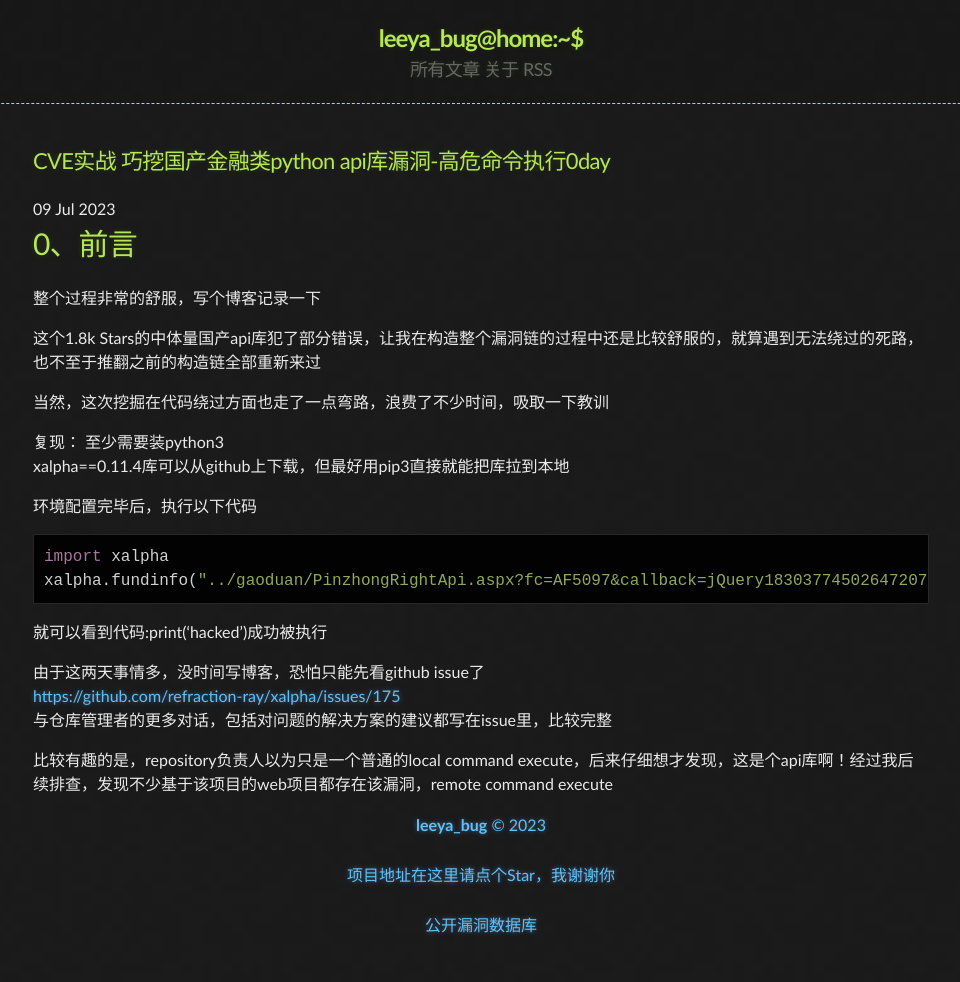
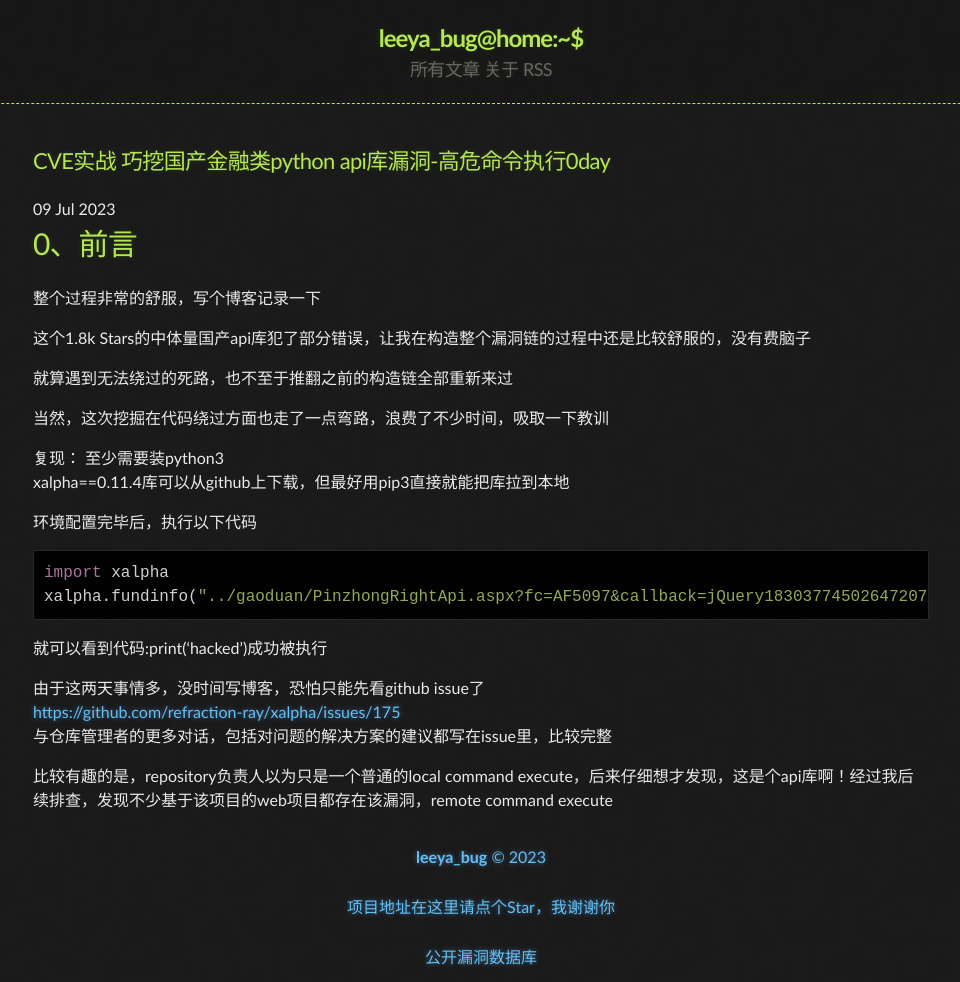
Before and after one commit to Leeyangee/leeyangee.github.io, a Jekyll site: the page built from _posts/2023-07-09-CVE实战 巧挖国产金融类python api库漏洞-高危命令执行0day.md, in a window 1280 px wide. Shown: the whole page, without its empty margins (159-1119 px from the left). Built offline with Jekyll 4.4.1, drawn with Linux system fonts in a browser that asks for light colours; before the commit the page ends 950 px from its top, so only the background shows below that.

Commit message:
Update 2023-07-09-CVE实战 巧挖国产金融类python api库漏洞-高危命令执行0day.md

```diff
--- a/_posts/2023-07-09-CVE实战 巧挖国产金融类python api库漏洞-高危命令执行0day.md
+++ b/_posts/2023-07-09-CVE实战 巧挖国产金融类python api库漏洞-高危命令执行0day.md
@@ -5,7 +5,9 @@ published: true
 # [](#header-1)0、前言
 整个过程非常的舒服，写个博客记录一下
 
-这个1.8k Stars的中体量国产api库犯了部分错误，让我在构造整个漏洞链的过程中还是比较舒服的，就算遇到无法绕过的死路，也不至于推翻之前的构造链全部重新来过
+这个1.8k Stars的中体量国产api库犯了部分错误，让我在构造整个漏洞链的过程中还是比较舒服的，没有费脑子
+
+就算遇到无法绕过的死路，也不至于推翻之前的构造链全部重新来过
 
 当然，这次挖掘在代码绕过方面也走了一点弯路，浪费了不少时间，吸取一下教训
 
```
